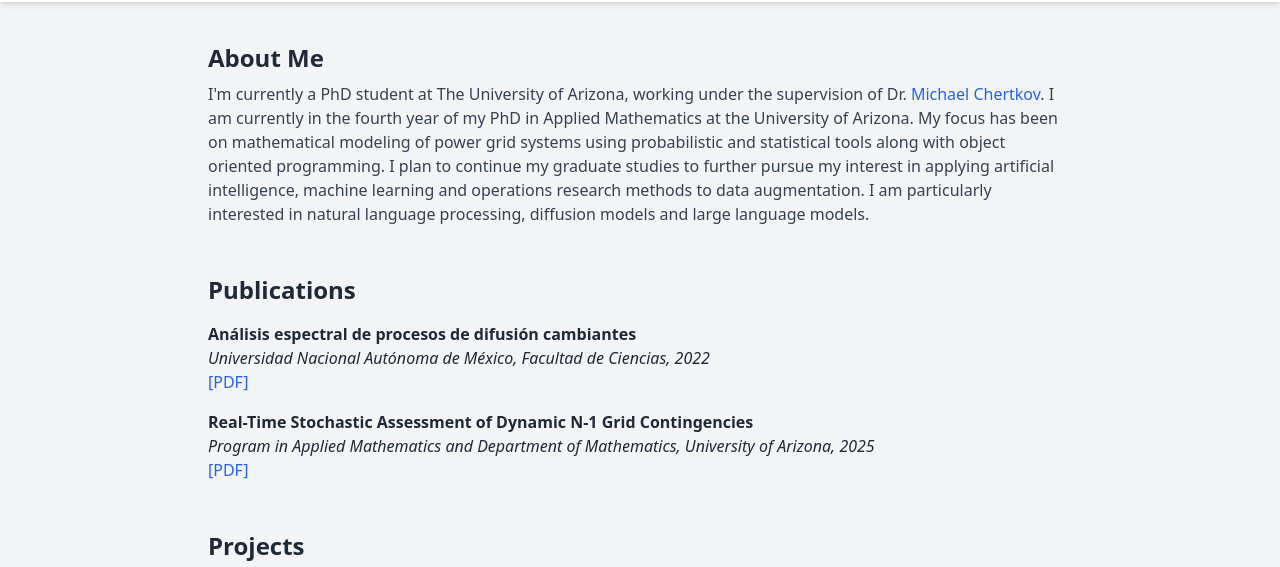
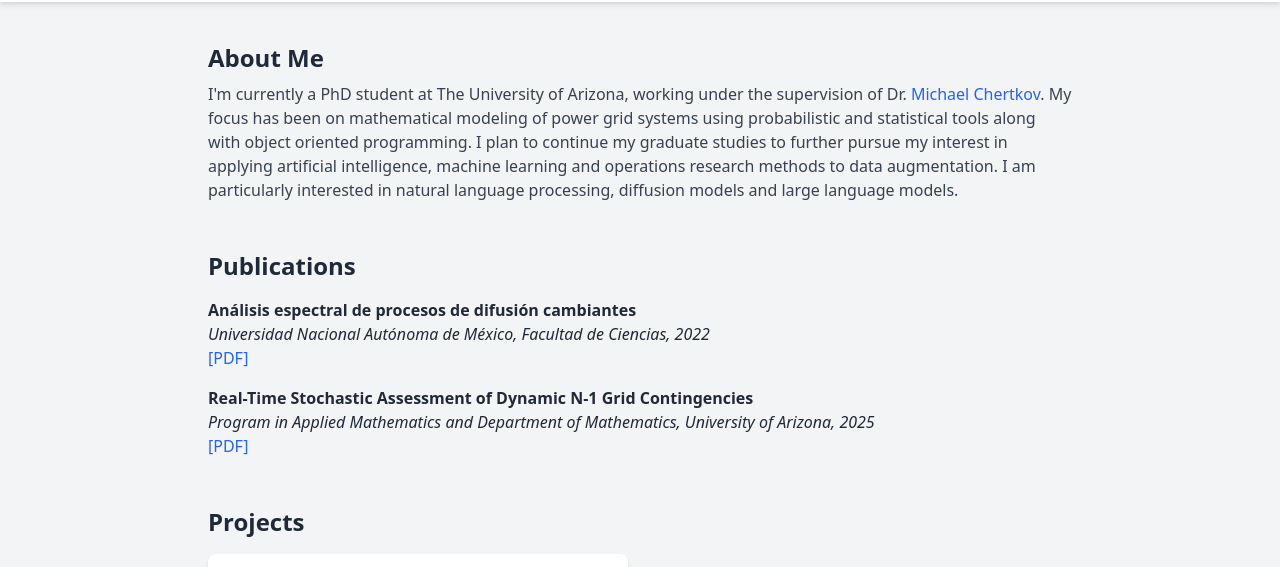
Before and after one commit to AyrtonAlmada/AyrtonAlmada.github.io, a plain HTML site: page index.html in a window 1280 px wide. Shown: the part 110-677 px from the top of the page. Drawn offline with nearby package versions, Linux system fonts and the light colour scheme.

Commit message:
Update index.html

```diff
--- a/index.html
+++ b/index.html
@@ -30,11 +30,7 @@
     <section id="about" class="mb-12">
       <h2 class="text-2xl font-bold mb-2">About Me</h2>
       <p class="text-gray-700">
-        I'm currently a PhD student at The University of Arizona, working under the supervision of Dr. <a href="https://appliedmath.arizona.edu/person/michael-chertkov" class="text-blue-600 hover:underline">Michael Chertkov</a>. I am currently in the fourth year of
-        my PhD in Applied Mathematics at the University of Arizona. My focus has been on mathematical modeling of power grid systems using probabilistic
-        and statistical tools along with object oriented programming. I plan to continue my graduate studies to further pursue my interest in applying
-        artificial intelligence, machine learning and operations research methods to data augmentation. I am particularly interested in natural language
-        processing, diffusion models and large language models.
+        I'm currently a PhD student at The University of Arizona, working under the supervision of Dr. <a href="https://appliedmath.arizona.edu/person/michael-chertkov" class="text-blue-600 hover:underline">Michael Chertkov</a>. My focus has been on mathematical modeling of power grid systems using probabilistic and statistical tools along with object oriented programming. I plan to continue my graduate studies to further pursue my interest in applying artificial intelligence, machine learning and operations research methods to data augmentation. I am particularly interested in natural language processing, diffusion models and large language models.
       </p>
     </section>
 
```
